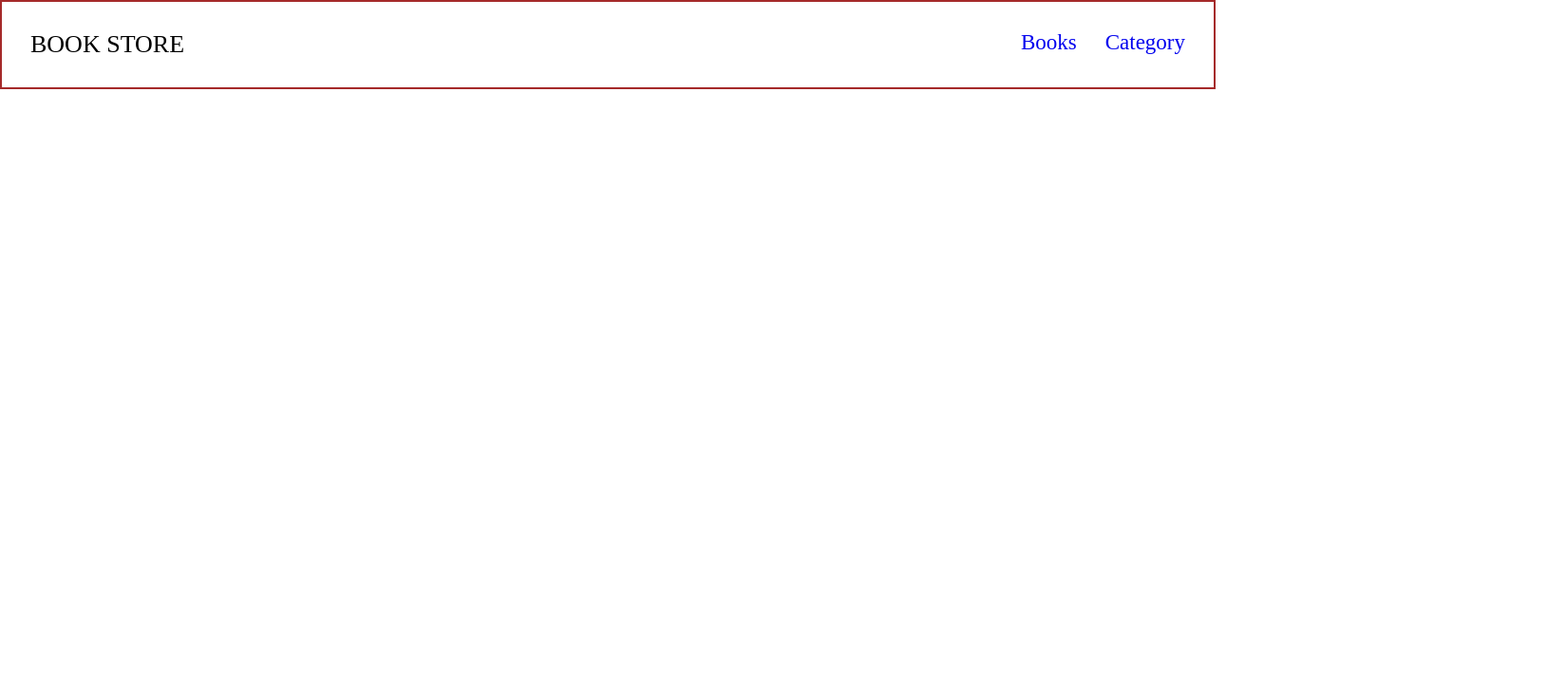
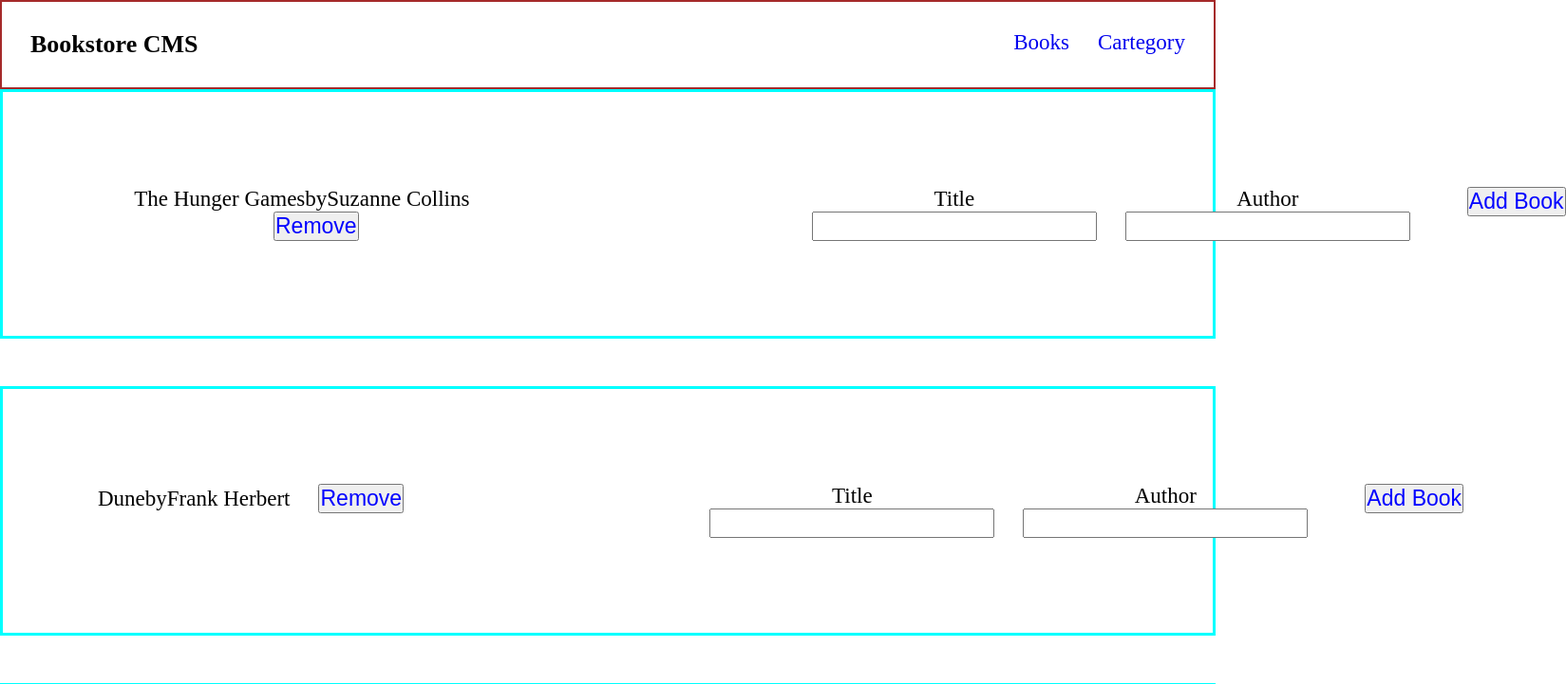
Before and after one commit to Itswali/BookStore, a React (Create React App) app: page / in a window 1280 px wide. Shown: the top 721 px of the page at 95% size, 1649 px wide, since content can reach past the window. Built offline with nearby package versions, Linux system fonts and the light colour scheme.

Commit message:
fix all the required changes

```diff
--- a/src/App.js
+++ b/src/App.js
@@ -1,25 +1,17 @@
 /* eslint-disable import/no-extraneous-dependencies */
-import { Link, Route, Routes } from 'react-router-dom';
+import { Route, Routes } from 'react-router-dom';
 import './styles/style.scss';
-import Books from './combiner/Books';
 import Cartegory from './components/Category';
+import Navbar from './components/Navbar';
+import BookList from './components/BookItem';
 
 export default function App() {
   return (
     <>
-      <nav className="navbar">
-        <div className="Title-name">
-          BOOK STORE
-        </div>
-        <div className="nav-links">
-          <Link to="/Books"> Books </Link>
-          <Link to="/Category"> Category </Link>
-        </div>
-      </nav>
+      <Navbar />
       <Routes>
+        <Route path="/" element={<BookList />} />
         <Route path="/Category" element={<Cartegory />} />
-        <Route path="/Books" element={<Books />} />
-        <Route path="/" />
       </Routes>
     </>
   );
--- a/src/combiner/Books.js
+++ /dev/null
@@ -1,12 +0,0 @@
-import React from 'react';
-import BookList from '../components/BookItem';
-import CreateBook from '../components/CreateBook';
-
-export default function Books() {
-  return (
-    <div>
-      <BookList />
-      <CreateBook />
-    </div>
-  );
-}
--- a/src/components/Book.js
+++ b/src/components/Book.js
@@ -8,6 +8,7 @@ function Book({ title, author }) {
       {title}
       by
       {author}
+      <button type="button">Remove</button>
     </span>
   );
 }
--- a/src/components/BookItem.js
+++ b/src/components/BookItem.js
@@ -1,5 +1,6 @@
 import Book from './Book';
 import '../styles/style.scss';
+import CreateBook from './CreateBook';
 
 function BookList() {
   const books = [
@@ -33,7 +34,7 @@ function BookList() {
       {books.map((book) => (
         <li className="Main-content" key={book.id}>
           <Book title={book.title} author={book.author} />
-          <button type="button">Remove</button>
+          <CreateBook />
         </li>
       ))}
     </ul>
--- a/src/components/Category.js
+++ b/src/components/Category.js
@@ -2,7 +2,9 @@ import React from 'react';
 
 const Cartegory = () => (
   <div>
-    <h1>Cartegory</h1>
+    <button type="submit">
+      Check Status
+    </button>
   </div>
 );
 
--- /dev/null
+++ b/src/components/Navbar.js
@@ -0,0 +1,25 @@
+import React from 'react';
+import { Link } from 'react-router-dom';
+import '../styles/style.scss';
+
+const Navbar = () => (
+  <div>
+    <nav className="navbar">
+      <h1>Bookstore CMS</h1>
+      <ul className="nav-links">
+        <li>
+          {' '}
+          <Link to="/">Books</Link>
+          {' '}
+        </li>
+        <li>
+          {' '}
+          <Link to="/Category">Cartegory</Link>
+          {' '}
+        </li>
+      </ul>
+    </nav>
+  </div>
+);
+
+export default Navbar;
--- a/src/styles/_book.scss
+++ b/src/styles/_book.scss
@@ -10,14 +10,12 @@
 
 .Main-content {
   border: 3px solid aqua;
-  width: 30%;
-  margin-left: 30%;
   text-align: center;
   display: flex;
-  gap: 50px;
-
   button {
     height: max-content;
+    margin-left: 30px;
+    color: blue;
   }
 }
 
--- a/src/styles/style.scss
+++ b/src/styles/style.scss
@@ -15,7 +15,7 @@
   padding: 30px;
 }
 
-.Title-name {
+h1 {
   font-size: 26px;
 }
 
```
